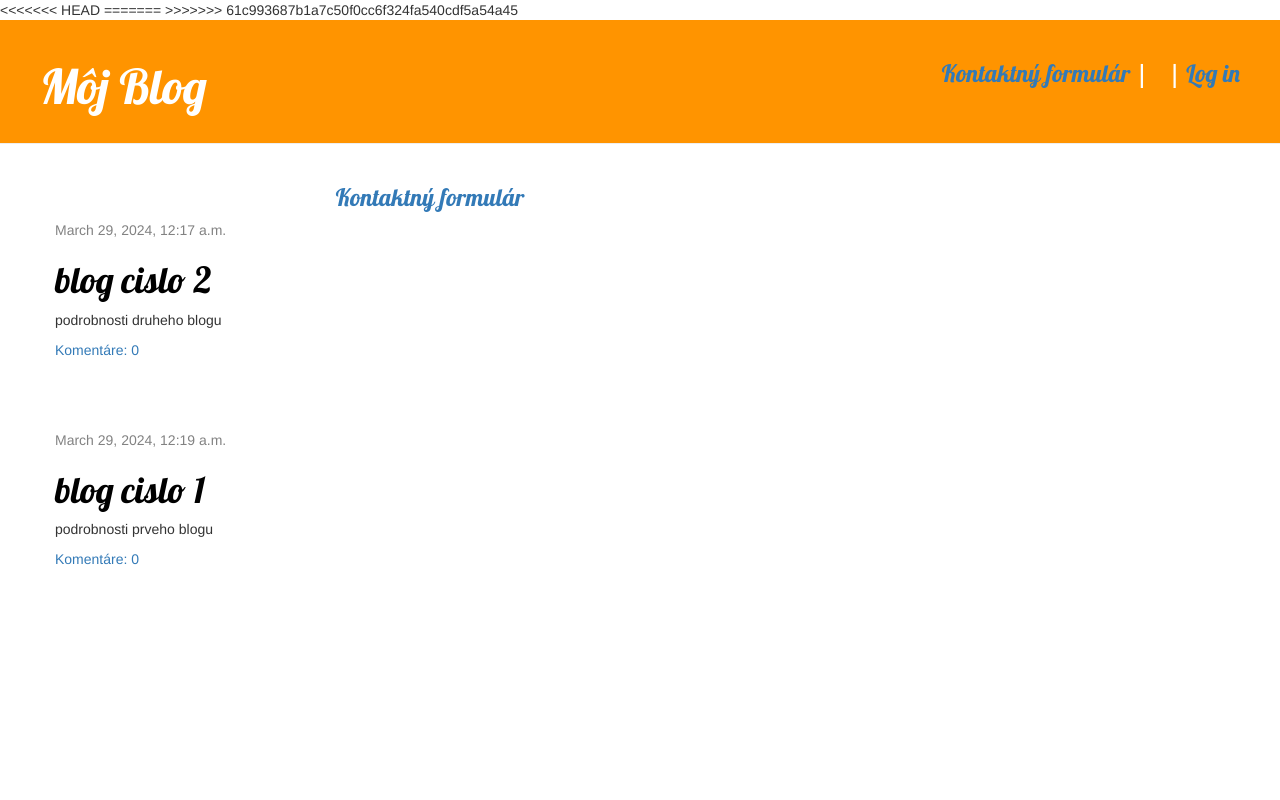
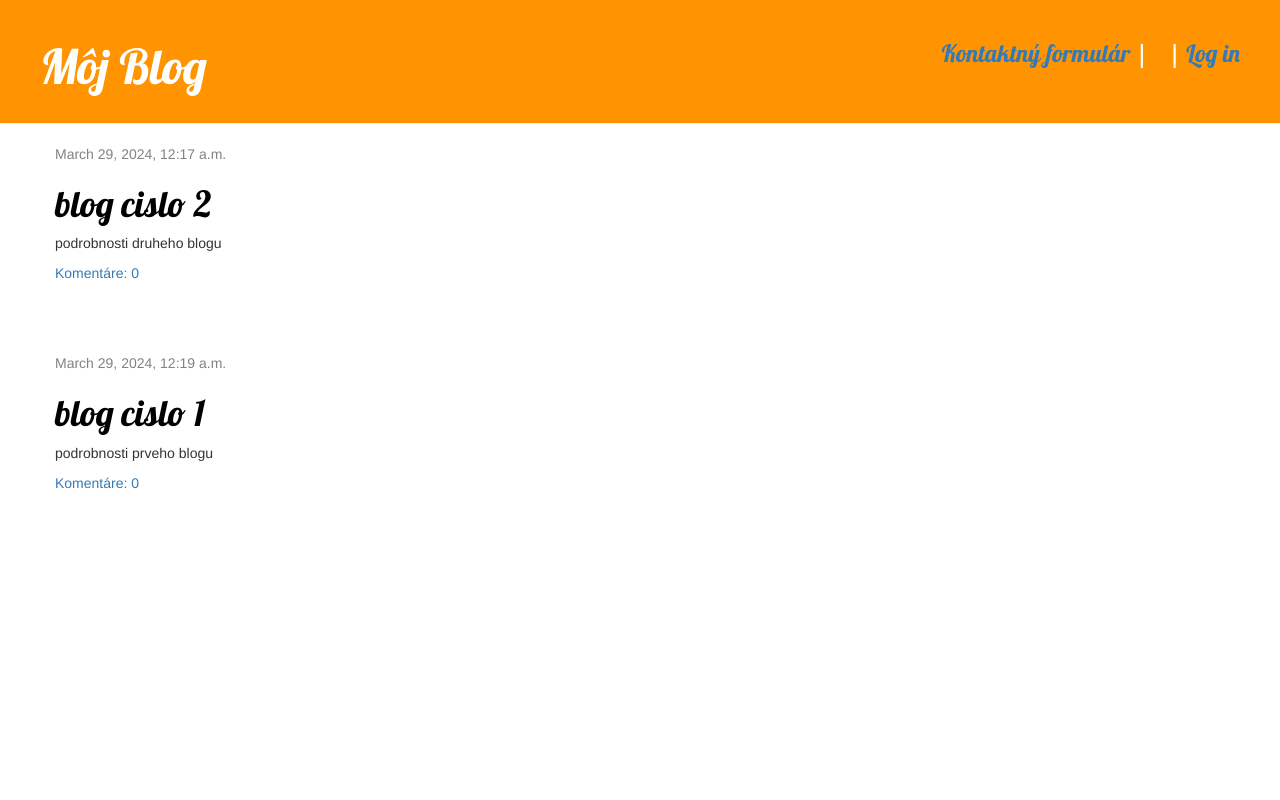
Before and after one commit to tokost/django-girl-complete, a Django app: page / in a window 1280 px wide. Run offline with Django 3.2, Linux system fonts and the light colour scheme; data comes from the database, SQL or seed files in the repository; data that the repository does not hold is empty; some libraries are stand-ins or nearby versions.

Commit message:
Synchronizacia

```diff
--- a/blog/templates/blog/base.html
+++ b/blog/templates/blog/base.html
@@ -12,10 +12,6 @@
 </head>
 
 <body>
-<<<<<<< HEAD
-
-=======
->>>>>>> 61c993687b1a7c50f0cc6f324fa540cdf5a54a45
     <div class="page-header">
         <div class="top-menu" style="float:right">
             {% if user.is_authenticated %}
--- a/blog/templates/blog/post_list.html
+++ b/blog/templates/blog/post_list.html
@@ -1,7 +1,7 @@
 {% extends 'blog/base.html' %}
 
 {% block content %}
-    <h3 style="text-align: center;"><a href="formular/">Kontaktný formulár</a></h3>
+<!--    <h3 style="text-align: center;"><a href="formular/">Kontaktný formulár</a></h3> -->
     {% for post in posts %}
         <div class="post">
             <div class="date">
```
